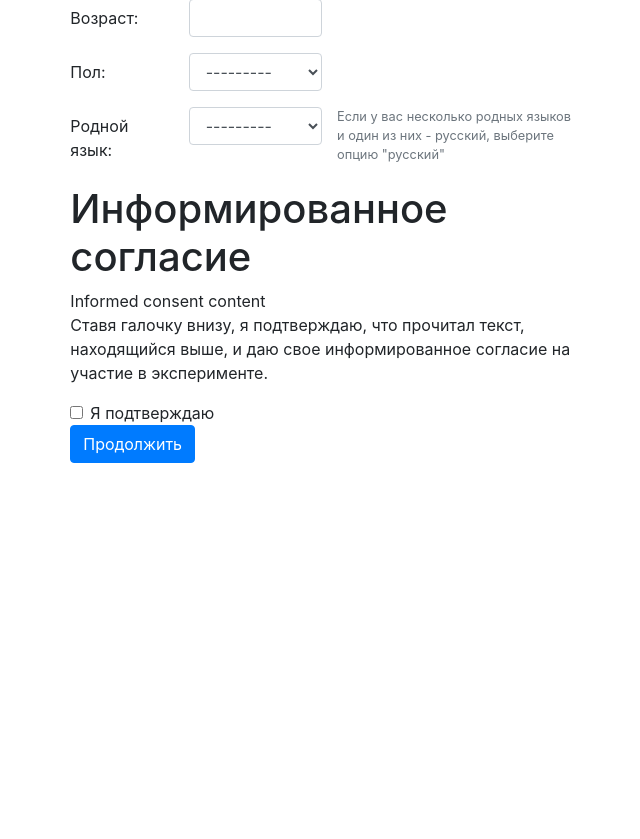
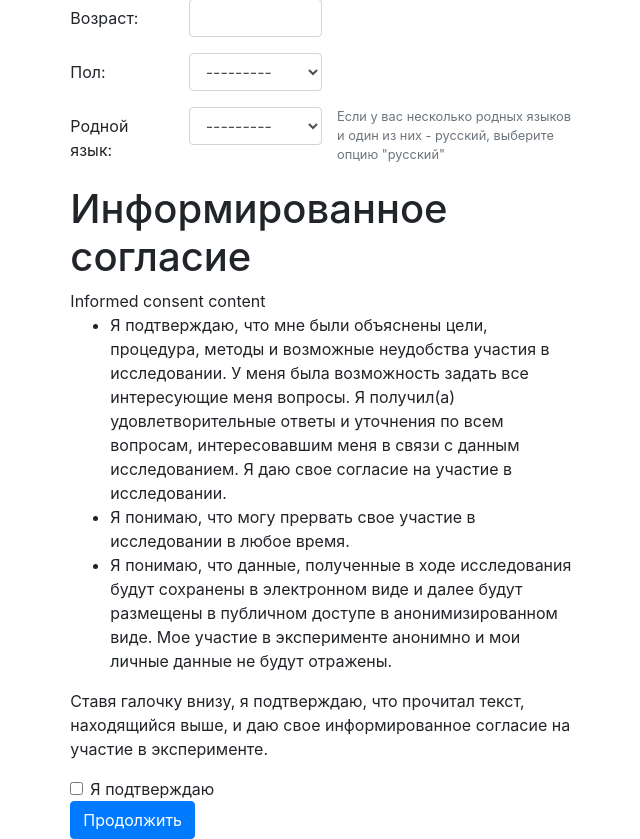
Before and after one commit to kalenkovich/mousetracking-django, a Django app: template experiment/templates/experiment/participant_form.html in a window 1280 px wide. Shown: the part 57-896 px from the top of the page, without its empty margins (318-958 px from the left). Before the commit the page ends 520 px from the top, so only its background shows below. Run offline with Django 3.2, Linux system fonts and the light colour scheme; the template is opened without the code that fills it: values that come from a table or form of the project are taken from there, others are empty; some libraries are stand-ins or nearby versions.

Commit message:
added actual informed consent text

```diff
--- a/experiment/templates/experiment/participant_form.html
+++ b/experiment/templates/experiment/participant_form.html
@@ -38,6 +38,28 @@
 {#            <h1>Informed consent</h1>#}
             <h1>Информированное согласие</h1>
             Informed consent content
+
+            <ul>
+                <li>
+                    Я подтверждаю, что мне были объяснены цели, процедура, методы и возможные неудобства участия в
+                    исследовании. У меня была возможность задать все интересующие меня вопросы. Я получил(а)
+                    удовлетворительные ответы и уточнения по всем вопросам, интересовавшим меня в связи с данным
+                    исследованием. Я даю свое согласие на участие в исследовании.
+                </li>
+                <li>
+                    Я понимаю, что могу прервать свое участие в исследовании в любое время.
+                </li>
+                <li>
+                    Я понимаю, что данные, полученные в ходе исследования будут сохранены в электронном виде и далее
+                    будут размещены в публичном доступе в анонимизированном виде. Мое участие в эксперименте анонимно
+                    и мои личные данные не будут отражены.
+                </li>
+
+            </ul>
+
+
+
+
         </div>
 
         <div>
```
